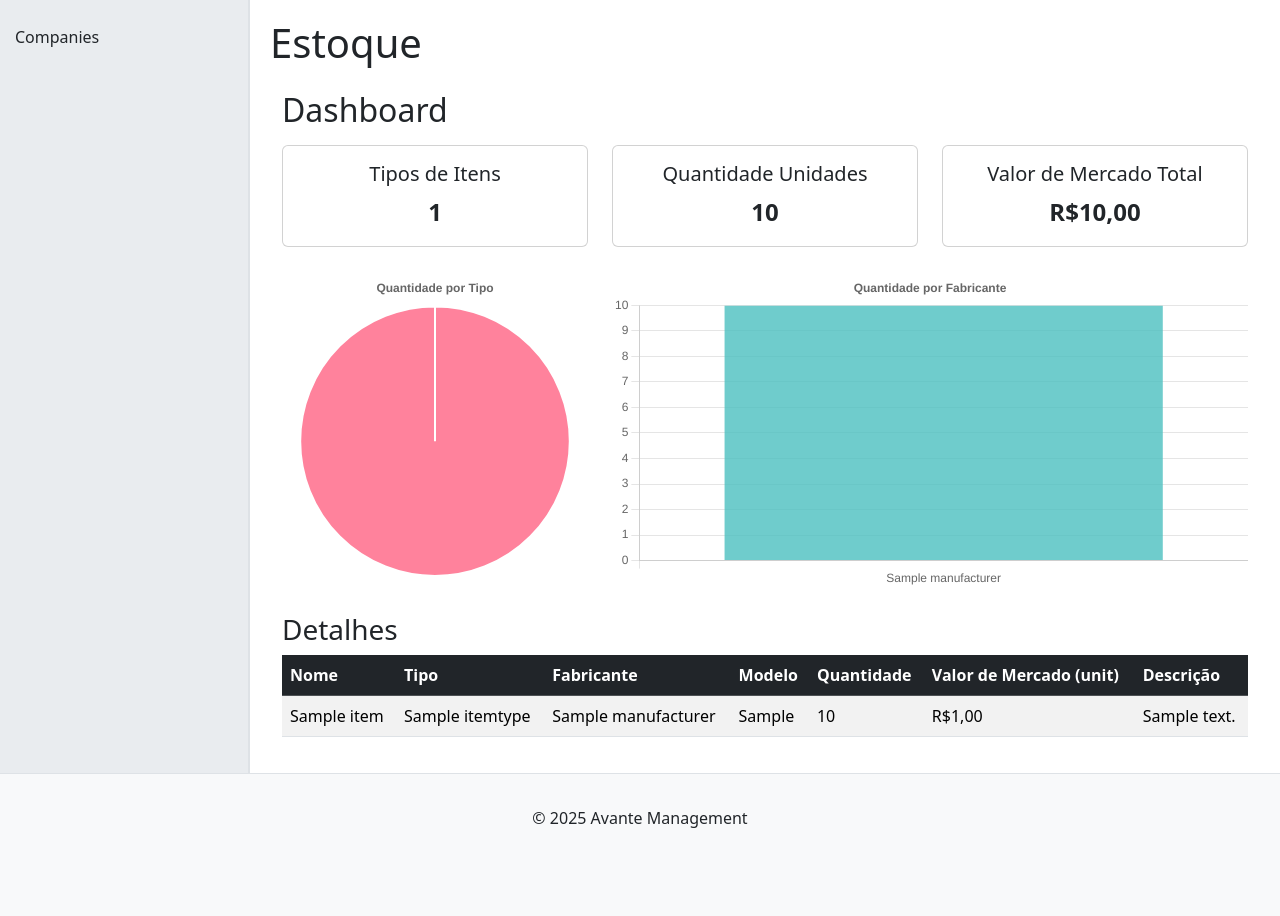
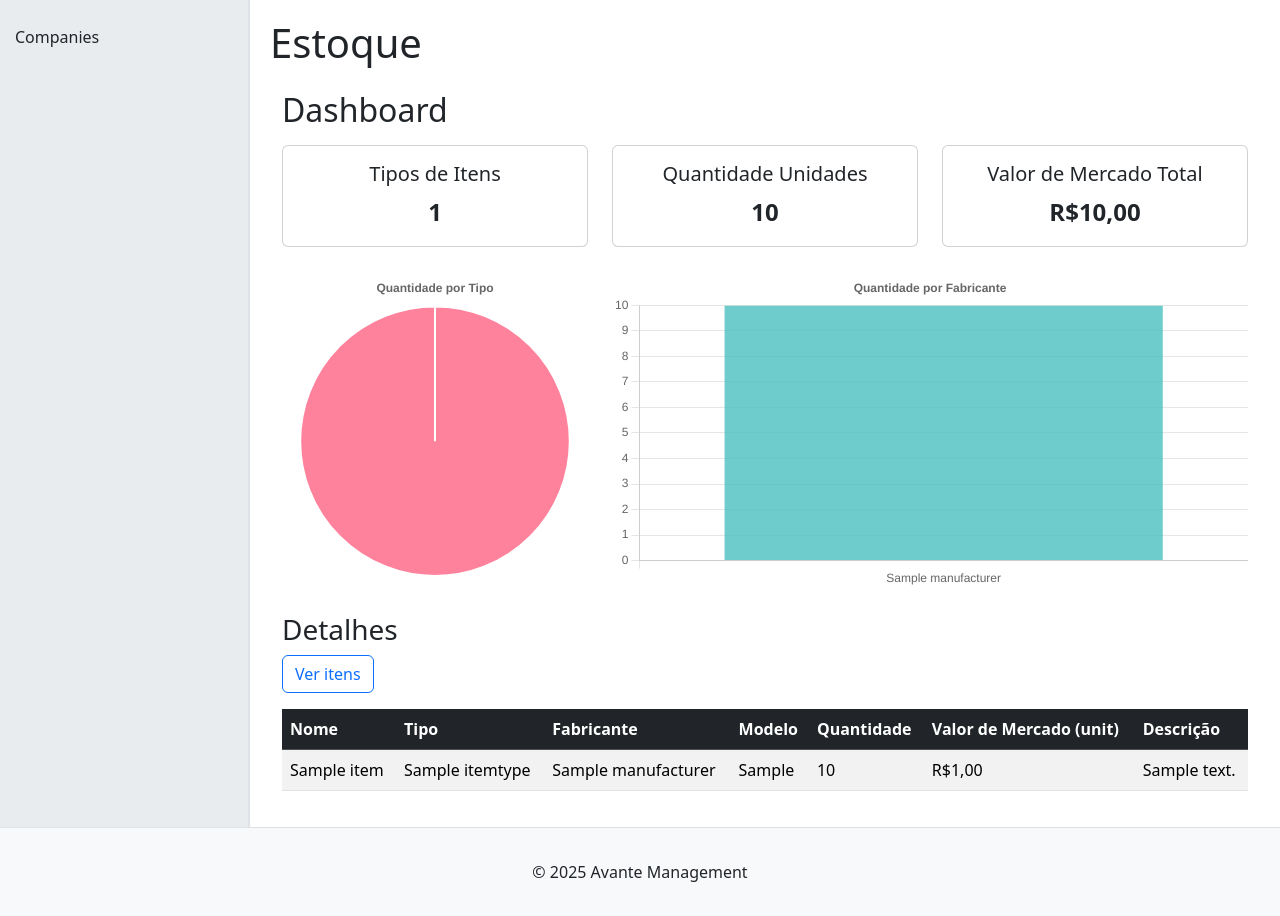
Before and after one commit to gui-marchioro/avante-management, a Django app: page /estoque/ in a window 1280 px wide. Shown: the part 74-990 px from the top of the page. Before the commit the page ends 902 px from the top, so only its background shows below. Run offline with Django 5.2, Linux system fonts and the light colour scheme; a user stored in the database is signed in; data comes from the database, SQL or seed files in the repository; tables that the repository leaves empty hold one stand-in row (values such as "Sample post"); some libraries are stand-ins or nearby versions.

Commit message:
Added link to all warehouse items in the warehouse dashboard page

```diff
--- a/src/warehouse/templates/warehouse/partials/dashboard.html
+++ b/src/warehouse/templates/warehouse/partials/dashboard.html
@@ -40,6 +40,9 @@ This template displays a visualization of warehouse items.
 </div>
 
 <h3 class="mt-4">Detalhes</h3>
+<div class="mb-3">
+    <a href="{% url 'warehouse:items' %}" class="btn btn-outline-primary">Ver itens</a>
+</div>
 {% include 'warehouse/partials/item_list.html' %}
 
 <script src="https://cdn.jsdelivr.net/npm/chart.js"></script>
```
Also changed, not shown: src/companies/migrations/0006_alter_company_options.py (added).
